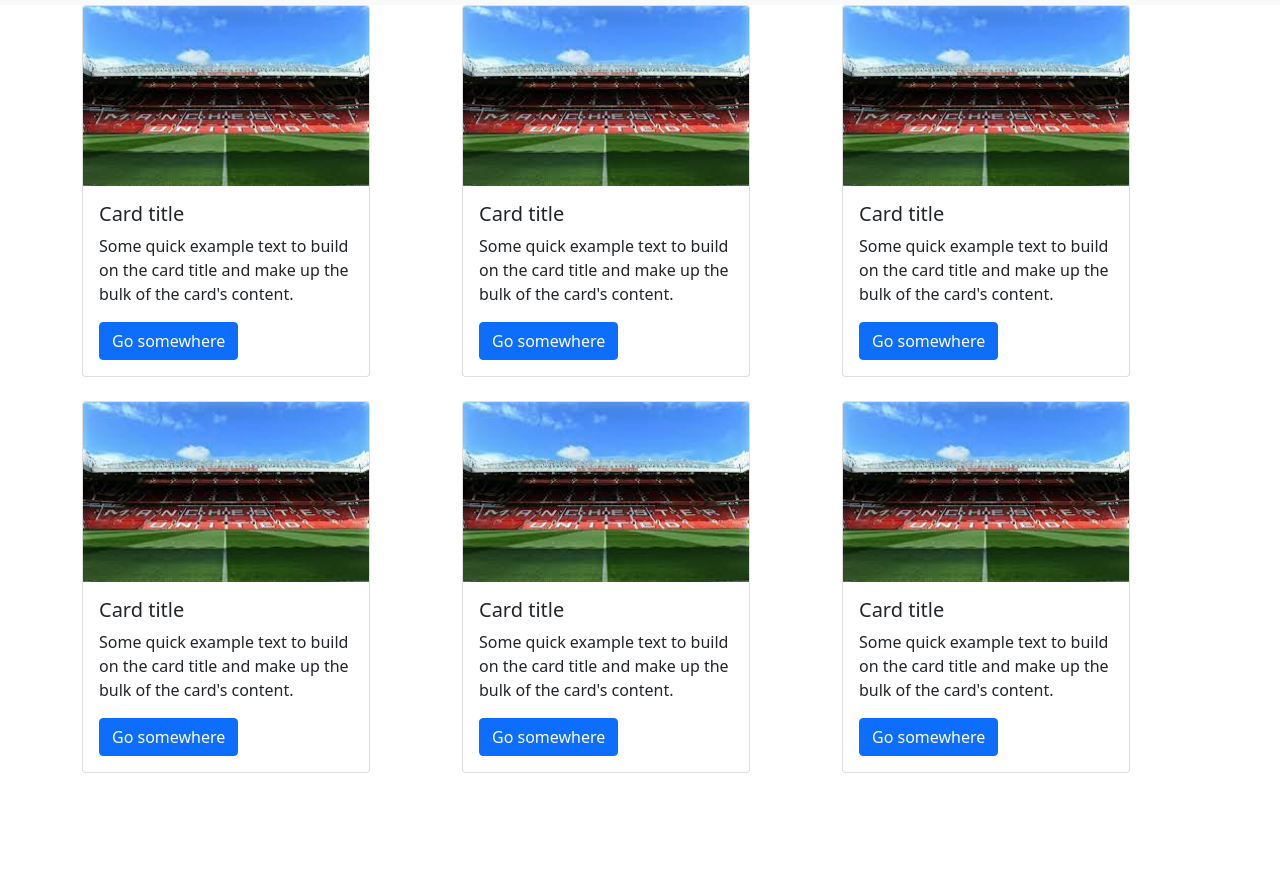
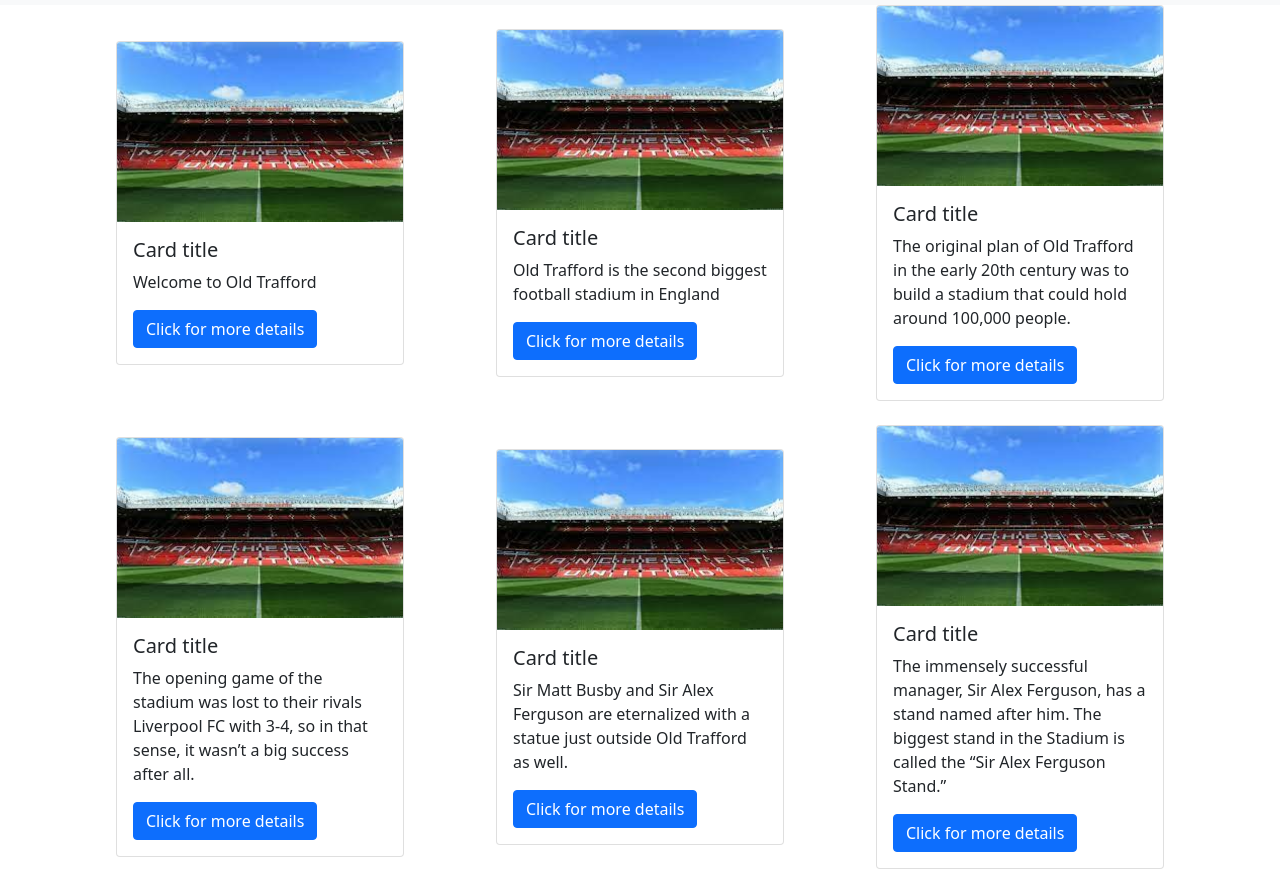
Before and after one commit to Noname397/noname397.github.io, a plain HTML site: page image-gallery/index.html in a window 1280 px wide. Shown: the part 51-920 px from the top of the page. Before the commit the page ends 824 px from the top, so only its background shows below. Drawn offline with nearby package versions, Linux system fonts and the light colour scheme.

Commit message:
change folder name

```diff
--- a/image gallery/index.html
+++ b/image-gallery/index.html
@@ -113,7 +113,23 @@
     <div class="container">
       <div class="row align-items-center gx-4 gy-4">
         <div class="col-12 col-sm-6 col-lg-4">
-          <div class="card" style="width: 18rem">
+          <div class="card mx-auto" style="width: 18rem">
+            <img
+              class="card-img-top"
+              src="old_trafford.png"
+              alt="Card image cap"
+            />
+            <div class="card-body " >
+              <h5 class="card-title">Card title</h5>
+              <p class="card-text">
+                Welcome to Old Trafford
+              </p>
+              <a href="#" class="btn btn-primary">Click for more details</a>
+            </div>
+          </div>
+        </div>
+        <div class="col-12 col-sm-6 col-lg-4">
+          <div class="card mx-auto" style="width: 18rem">
             <img
               class="card-img-top"
               src="old_trafford.png"
@@ -122,15 +138,14 @@
             <div class="card-body">
               <h5 class="card-title">Card title</h5>
               <p class="card-text">
-                Some quick example text to build on the card title and make up
-                the bulk of the card's content.
+                Old Trafford is the second biggest football stadium in England
               </p>
-              <a href="#" class="btn btn-primary">Go somewhere</a>
+              <a href="#" class="btn btn-primary">Click for more details</a>
             </div>
           </div>
         </div>
         <div class="col-12 col-sm-6 col-lg-4">
-          <div class="card" style="width: 18rem">
+          <div class="card mx-auto" style="width: 18rem">
             <img
               class="card-img-top"
               src="old_trafford.png"
@@ -139,15 +154,14 @@
             <div class="card-body">
               <h5 class="card-title">Card title</h5>
               <p class="card-text">
-                Some quick example text to build on the card title and make up
-                the bulk of the card's content.
+                The original plan of Old Trafford in the early 20th century was to build a stadium that could hold around 100,000 people.
               </p>
-              <a href="#" class="btn btn-primary">Go somewhere</a>
+              <a href="#" class="btn btn-primary">Click for more details</a>
             </div>
           </div>
         </div>
         <div class="col-12 col-sm-6 col-lg-4">
-          <div class="card" style="width: 18rem">
+          <div class="card mx-auto" style="width: 18rem">
             <img
               class="card-img-top"
               src="old_trafford.png"
@@ -156,15 +170,14 @@
             <div class="card-body">
               <h5 class="card-title">Card title</h5>
               <p class="card-text">
-                Some quick example text to build on the card title and make up
-                the bulk of the card's content.
+                The opening game of the stadium was lost to their rivals Liverpool FC with 3-4, so in that sense, it wasn’t a big success after all.
               </p>
-              <a href="#" class="btn btn-primary">Go somewhere</a>
+              <a href="#" class="btn btn-primary">Click for more details</a>
             </div>
           </div>
         </div>
         <div class="col-12 col-sm-6 col-lg-4">
-          <div class="card" style="width: 18rem">
+          <div class="card mx-auto" style="width: 18rem">
             <img
               class="card-img-top"
               src="old_trafford.png"
@@ -173,15 +186,14 @@
             <div class="card-body">
               <h5 class="card-title">Card title</h5>
               <p class="card-text">
-                Some quick example text to build on the card title and make up
-                the bulk of the card's content.
+                Sir Matt Busby and Sir Alex Ferguson are eternalized with a statue just outside Old Trafford as well.
               </p>
-              <a href="#" class="btn btn-primary">Go somewhere</a>
+              <a href="#" class="btn btn-primary">Click for more details</a>
             </div>
           </div>
         </div>
         <div class="col-12 col-sm-6 col-lg-4">
-          <div class="card" style="width: 18rem">
+          <div class="card mx-auto" style="width: 18rem">
             <img
               class="card-img-top"
               src="old_trafford.png"
@@ -190,27 +202,9 @@
             <div class="card-body">
               <h5 class="card-title">Card title</h5>
               <p class="card-text">
-                Some quick example text to build on the card title and make up
-                the bulk of the card's content.
+                The immensely successful manager, Sir Alex Ferguson, has a stand named after him. The biggest stand in the Stadium is called the “Sir Alex Ferguson Stand.”
               </p>
-              <a href="#" class="btn btn-primary">Go somewhere</a>
-            </div>
-          </div>
-        </div>
-        <div class="col-12 col-sm-6 col-lg-4">
-          <div class="card" style="width: 18rem">
-            <img
-              class="card-img-top"
-              src="old_trafford.png"
-              alt="Card image cap"
-            />
-            <div class="card-body">
-              <h5 class="card-title">Card title</h5>
-              <p class="card-text">
-                Some quick example text to build on the card title and make up
-                the bulk of the card's content.
-              </p>
-              <a href="#" class="btn btn-primary">Go somewhere</a>
+              <a href="#" class="btn btn-primary">Click for more details</a>
             </div>
           </div>
         </div>
```
Also changed, not shown: image-gallery/old_trafford.png (renamed from image gallery/old_trafford.png), image-gallery/style.css (added).
